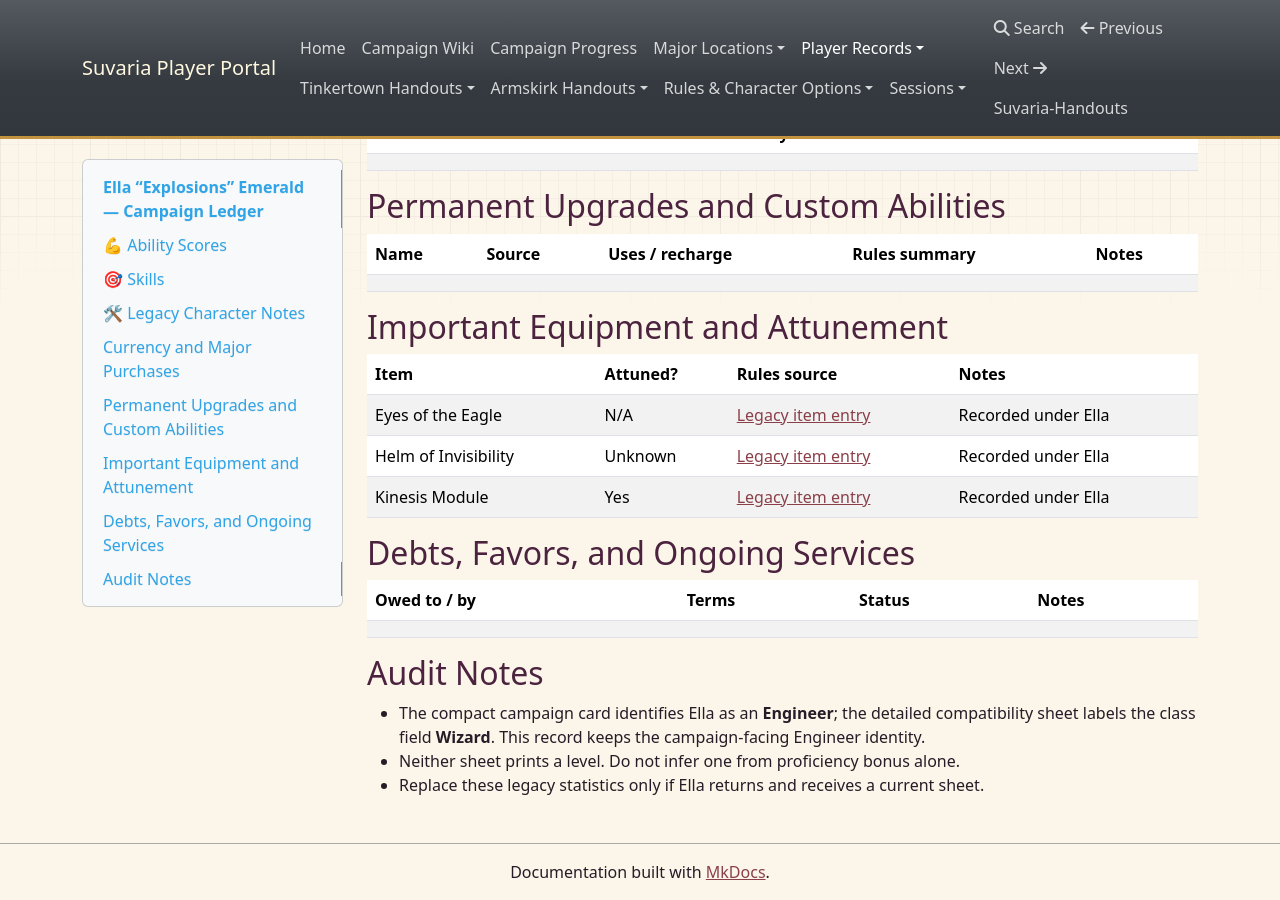
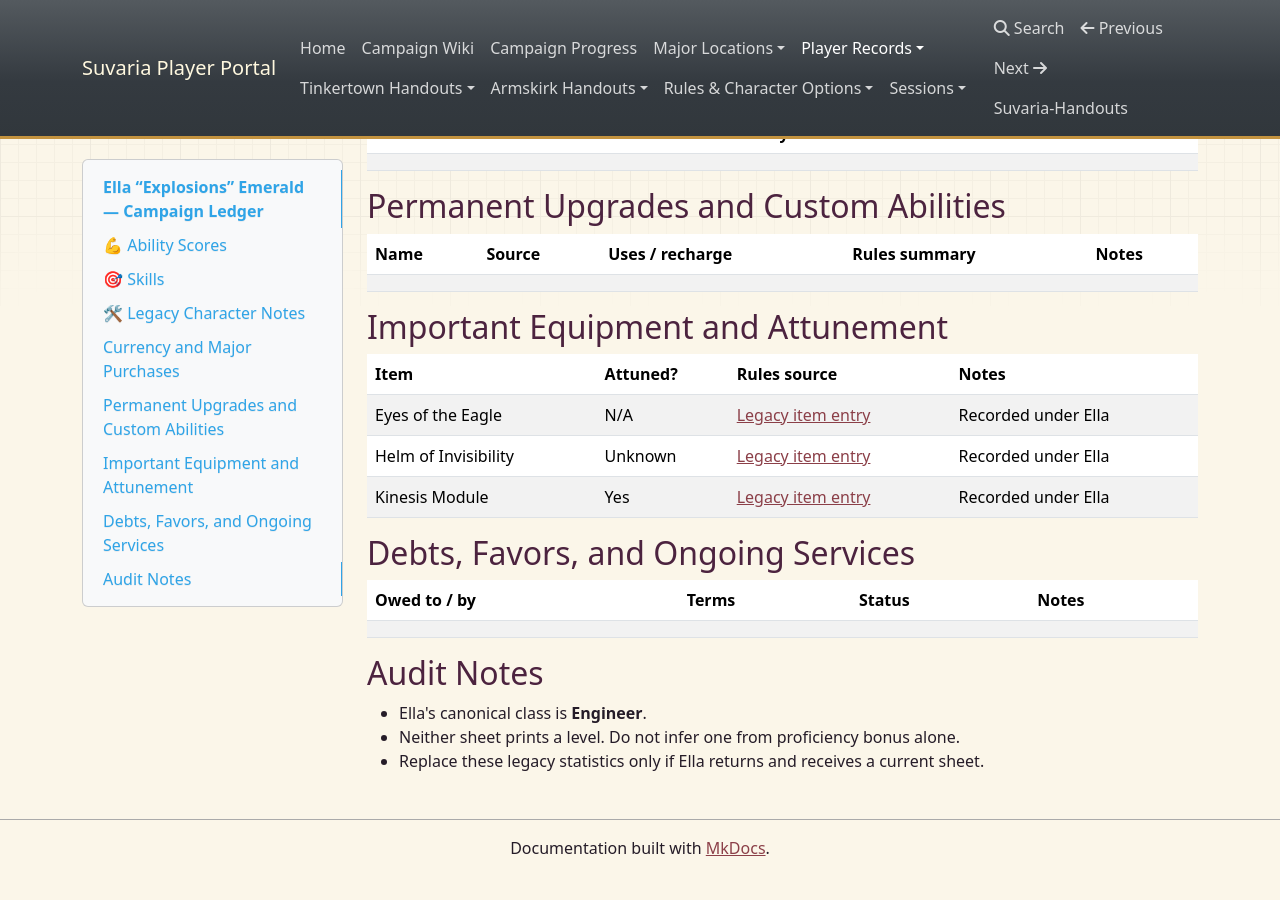
Before and after one commit to blakewrege/Suvaria-Handouts, an MkDocs documentation site: the page built from docs/ella-explosions-emerald-record.md, in a window 1280 px wide and 900 px high, scrolled down 1076 px. Built offline with MkDocs 1.6.1, drawn with Linux system fonts in a browser that asks for light colours; nearby versions of some CDN libraries; after the commit the page ends 1952 px from its top, so only the background shows below that.

Commit message:
Confirm Ella as Engineer

```diff
--- a/docs/ella-explosions-emerald-record.md
+++ b/docs/ella-explosions-emerald-record.md
@@ -56,6 +56,6 @@
 
 ## Audit Notes
 
-- The compact campaign card identifies Ella as an **Engineer**; the detailed compatibility sheet labels the class field **Wizard**. This record keeps the campaign-facing Engineer identity.
+- Ella's canonical class is **Engineer**.
 - Neither sheet prints a level. Do not infer one from proficiency bonus alone.
 - Replace these legacy statistics only if Ella returns and receives a current sheet.
```
